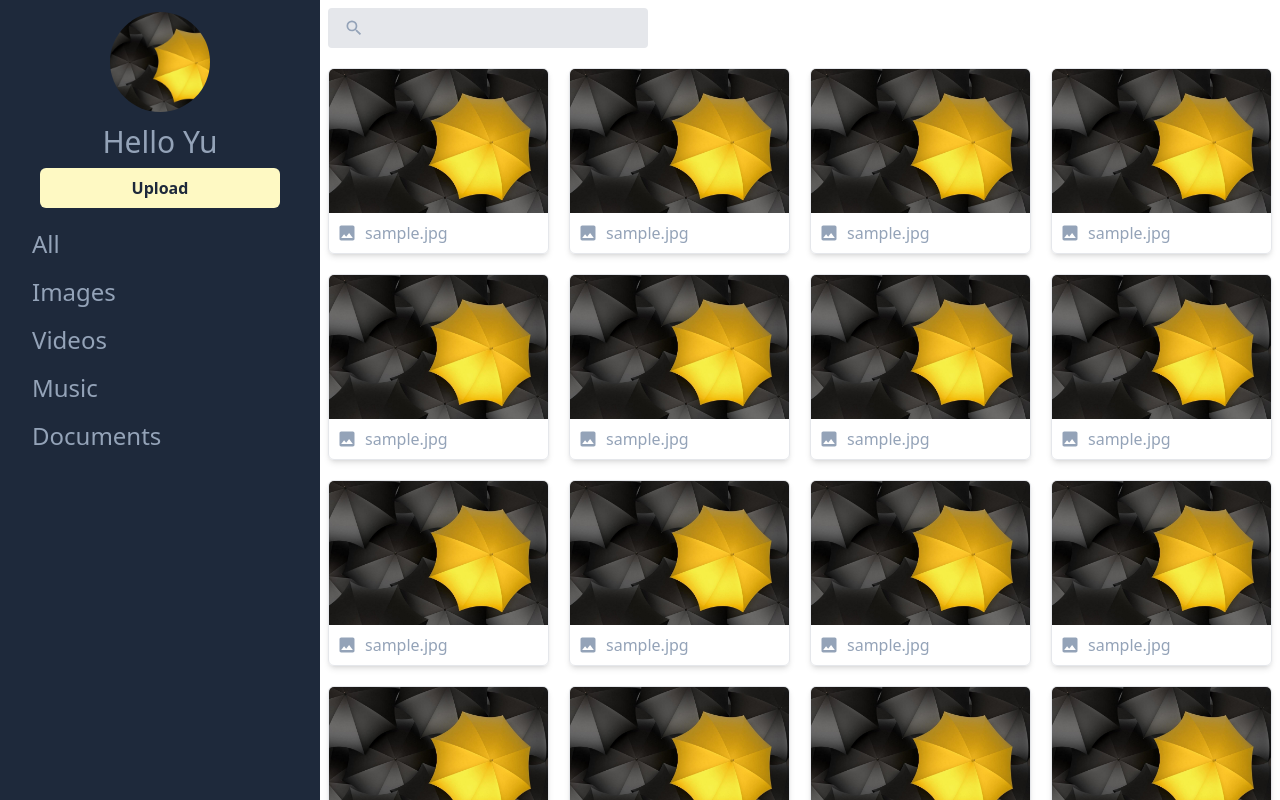
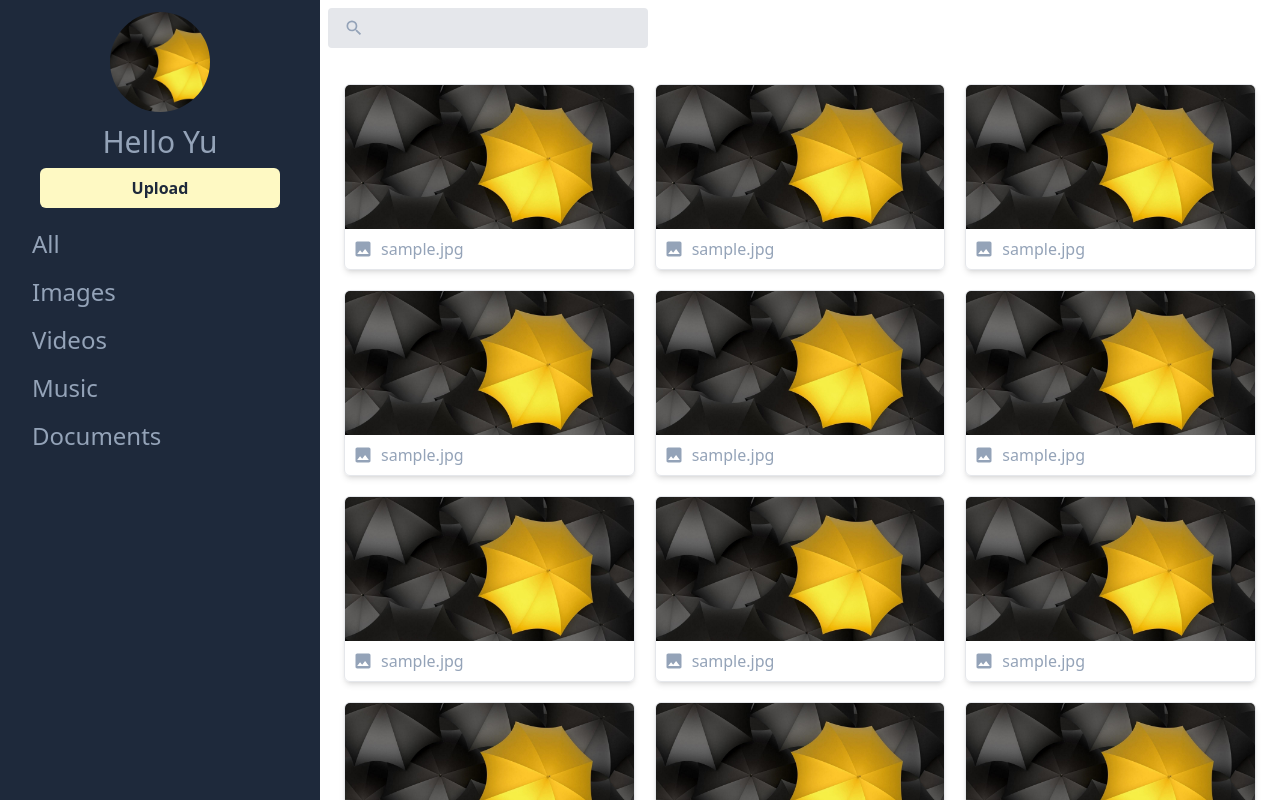
Before and after one commit to YuTakaki/cloud-store-client, a Next.js app: page / in a window 1280 px wide. Shown: the top 800 px of the page. Built offline with nearby package versions, Linux system fonts and the light colour scheme.

Commit message:
grid finish

```diff
--- a/components/dashboard/GridFiles.tsx
+++ b/components/dashboard/GridFiles.tsx
@@ -7,7 +7,7 @@ import {
 
 const GridFiles = () => {
   return (
-    <div className='grid gap-5' style={{
+    <div className='grid gap-5 m-4' style={{
       gridTemplateColumns: 'repeat(auto-fill,minmax(220px,1fr))'
     }}>
       {[...new Array(53)].map((_file, i) => (
```
